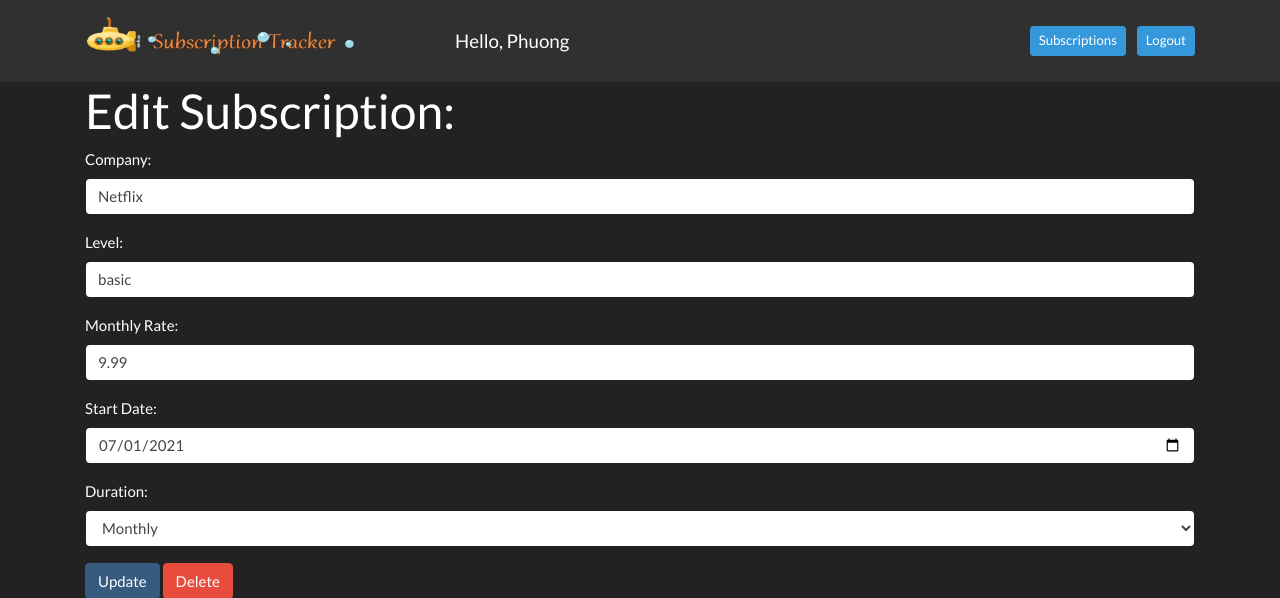
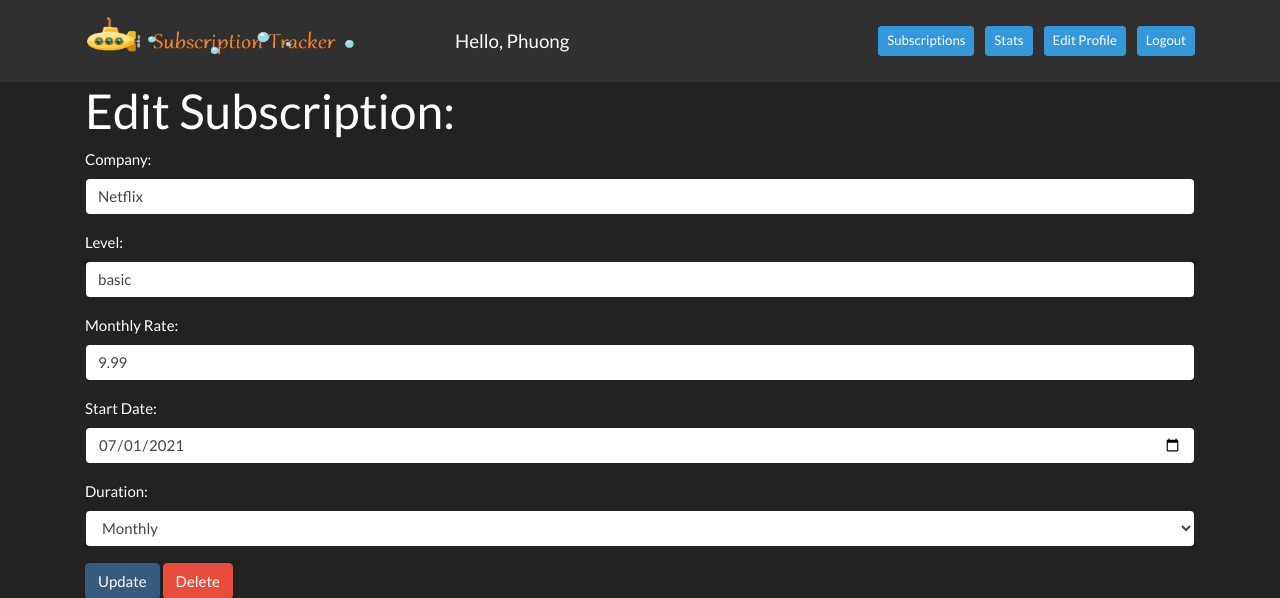
Before and after one commit to mei-manzo/Group-Project, a Django app: template group_app/templates/editSubscription.html in a window 1280 px wide. Shown: the top 598 px of the page. Run offline with Django 3.2, Linux system fonts and the light colour scheme; the template is opened without the code that fills it: values that come from a table or form of the project are taken from there, others are empty; data comes from the database, SQL or seed files in the repository; both versions use the stored data as it was after the commit; some libraries are stand-ins or nearby versions.

```diff
--- a/group_app/templates/editSubscription.html
+++ b/group_app/templates/editSubscription.html
@@ -23,10 +23,10 @@
                 <span class="navbar-text">
                         <a href="/subscriptions/sd/1" role="button"
                         class="btn btn-sm btn-info ml-2 text-white">Subscriptions</a>
-                        {% comment %} <a href="/subscriptions/stats" role="button"
+                        <a href="/subscriptions/stats" role="button"
                         class="btn btn-sm btn-info ml-2 text-white">Stats</a>
                         <a href="/user_account" role="button"
-                        class="btn btn-sm btn-info ml-2 text-white">Edit Profile</a> {% endcomment %}
+                        class="btn btn-sm btn-info ml-2 text-white">Edit Profile</a>
                         </a> <a href="/logout" role="button"
                         class="btn btn-sm btn-info ml-2 text-white">Logout</a>
                 </span>
```
Also changed, not shown: db.sqlite3.
